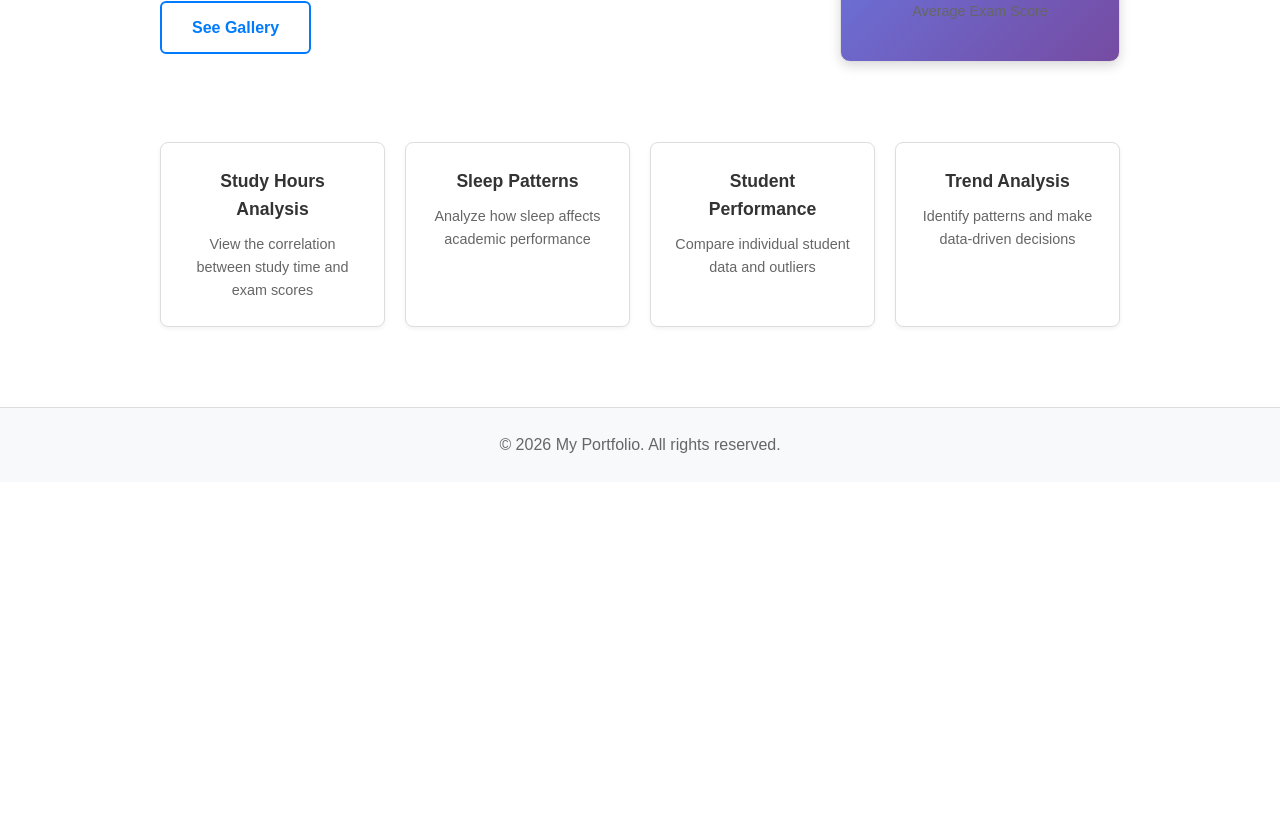
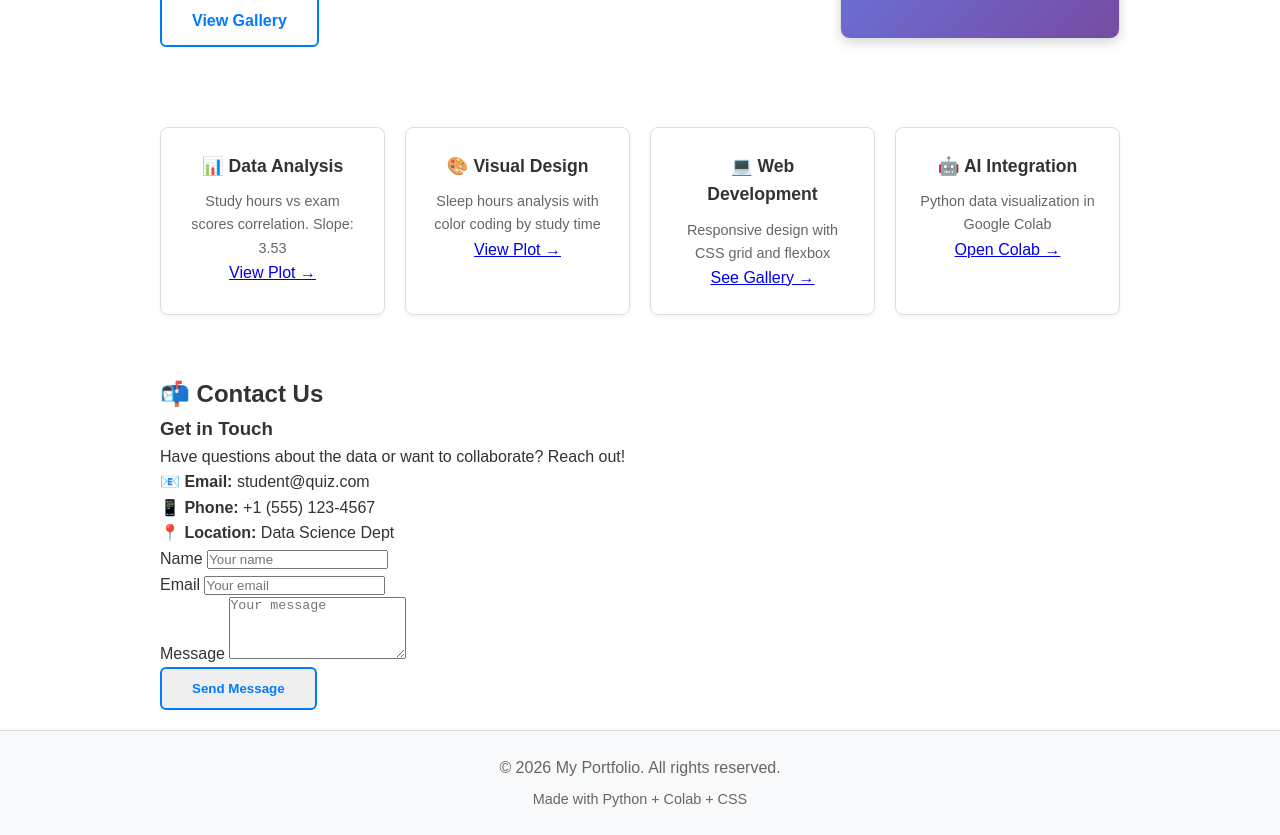
Before and after one commit to jjasnyc-lgtm/quiz, a plain HTML site: page index.html in a window 1280 px wide. Shown: the part 298-1133 px from the top of the page. Before the commit the page ends 800 px from the top, so only its background shows below. Drawn offline with Linux system fonts and the light colour scheme.

Commit message:
Refactor index.html for improved layout and content
Updated HTML structure and content for clarity and design.

```diff
--- a/index.html
+++ b/index.html
@@ -1,4 +1,4 @@
-<!DOCTYPE html>
+<!doctype html>
 <html lang="en">
 <head>
     <meta charset="UTF-8" />
@@ -12,46 +12,86 @@
         <nav class="nav">
             <a href="index.html" class="active">Home</a>
             <a href="gallery.html">Gallery</a>
-            <a href="#">Contact</a>
         </nav>
     </header>
 
     <main class="container">
+        <!-- Hero Section -->
         <section class="hero">
             <div class="hero-text">
                 <h1>Data and Design</h1>
-                <p>Clean layout, responsive grid, no frameworks. Explore my data visualization gallery showcasing the relationship between study habits and exam performance.</p>
-                <a class="btn" href="gallery.html">See Gallery</a>
+                <p>Clean layout, responsive grid, no frameworks. Python data visualization with Colab.</p>
+                <a class="btn" href="gallery.html">View Gallery</a>
             </div>
             <div class="hero-card">
                 <p>KPI</p>
                 <h2>72%</h2>
-                <p style="font-size: 0.9rem; color: #666;">Average Exam Score</p>
             </div>
         </section>
 
+        <!-- Cards Grid Section -->
         <section class="grid">
             <div class="card">
-                <h3>Study Hours Analysis</h3>
-                <p>View the correlation between study time and exam scores</p>
+                <h3>📊 Data Analysis</h3>
+                <p>Study hours vs exam scores correlation. Slope: 3.53</p>
+                <a href="gallery.html#study" class="card-link">View Plot →</a>
             </div>
             <div class="card">
-                <h3>Sleep Patterns</h3>
-                <p>Analyze how sleep affects academic performance</p>
+                <h3>🎨 Visual Design</h3>
+                <p>Sleep hours analysis with color coding by study time</p>
+                <a href="gallery.html#sleep" class="card-link">View Plot →</a>
             </div>
             <div class="card">
-                <h3>Student Performance</h3>
-                <p>Compare individual student data and outliers</p>
+                <h3>💻 Web Development</h3>
+                <p>Responsive design with CSS grid and flexbox</p>
+                <a href="gallery.html" class="card-link">See Gallery →</a>
             </div>
             <div class="card">
-                <h3>Trend Analysis</h3>
-                <p>Identify patterns and make data-driven decisions</p>
+                <h3>🤖 AI Integration</h3>
+                <p>Python data visualization in Google Colab</p>
+                <a href="https://colab.research.google.com" target="_blank" class="card-link">Open Colab →</a>
+            </div>
+        </section>
+
+        <!-- Contact Section -->
+        <section class="contact-section">
+            <h2 class="section-title">📬 Contact Us</h2>
+            <div class="contact-container">
+                <div class="contact-info">
+                    <h3>Get in Touch</h3>
+                    <p>Have questions about the data or want to collaborate? Reach out!</p>
+                    <div class="contact-details">
+                        <p><strong>📧 Email:</strong> student@quiz.com</p>
+                        <p><strong>📱 Phone:</strong> +1 (555) 123-4567</p>
+                        <p><strong>📍 Location:</strong> Data Science Dept</p>
+                    </div>
+                </div>
+
+                <form class="contact-form">
+                    <div class="form-group">
+                        <label for="name">Name</label>
+                        <input type="text" id="name" placeholder="Your name">
+                    </div>
+
+                    <div class="form-group">
+                        <label for="email">Email</label>
+                        <input type="email" id="email" placeholder="Your email">
+                    </div>
+
+                    <div class="form-group">
+                        <label for="message">Message</label>
+                        <textarea id="message" rows="4" placeholder="Your message"></textarea>
+                    </div>
+
+                    <button type="submit" class="btn submit-btn">Send Message</button>
+                </form>
             </div>
         </section>
     </main>
 
     <footer class="footer">
-        <p>&copy; 2026 My Portfolio. All rights reserved.</p>
+        <p>© 2026 My Portfolio. All rights reserved.</p>
+        <p style="margin-top: 0.5rem; font-size: 0.9rem;">Made with Python + Colab + CSS</p>
     </footer>
 </body>
 </html>
```
